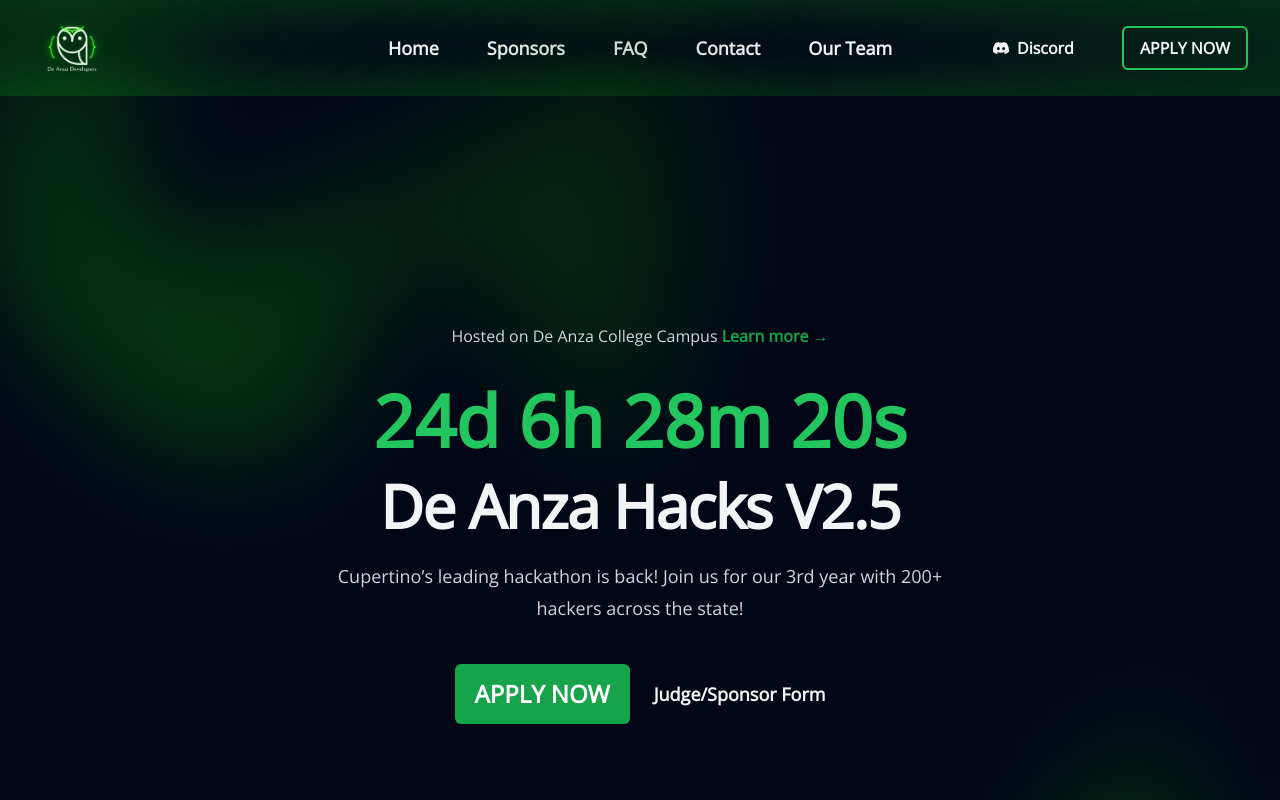
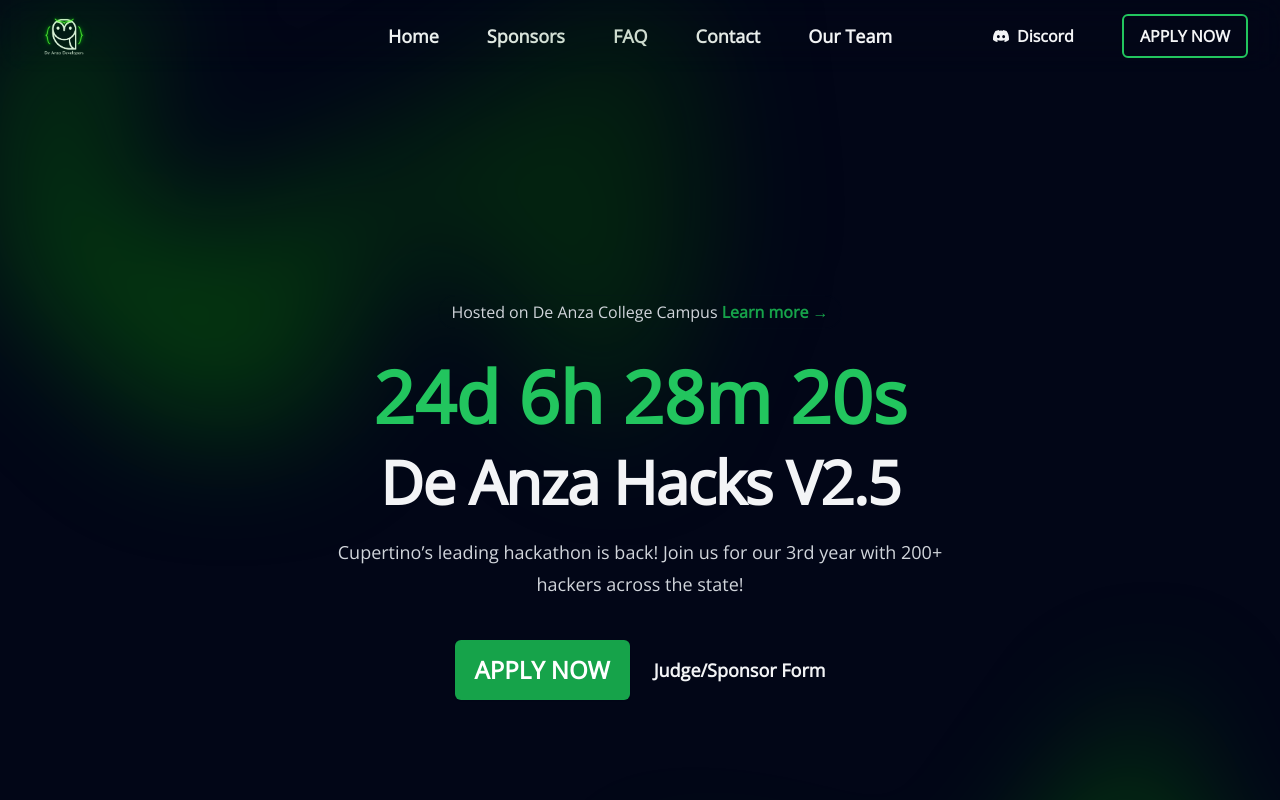
Before and after one commit to moyamanuel/da-hacks.github.io, a Next.js app: page / in a window 1280 px wide. Shown: the top 800 px of the page. Built offline with nearby package versions, Linux system fonts and the light colour scheme.

Commit message:
divide color change

```diff
--- a/src/app/components/faq.tsx
+++ b/src/app/components/faq.tsx
@@ -8,7 +8,7 @@
         <h2 className="mb-12 text-4xl font-bold text-center sm:text-5xl">
           Frequently Asked Questions
         </h2>
-        <div className="flex flex-col divide-y sm:px-8 lg:px-12 xl:px-32 divide-gray-700">
+        <div className="flex flex-col divide-y sm:px-8 lg:px-12 xl:px-32 divide-gray-200">
           <details>
             <summary className="py-2 outline-none cursor-pointer focus:underline">
               What is a hackathon?
--- a/src/app/components/navbar.tsx
+++ b/src/app/components/navbar.tsx
@@ -40,16 +40,16 @@
     <header
       className={`navbar ${
         show ? "sticky top-0 z-50" : " "
-      }   inset-x-0 top-0 z-50 bg-gradient-radial from-slate-950 to-green-950 `}
+      }   inset-x-0 top-0 z-50 backdrop-filter backdrop-blur-lg`}
     >
       <nav
-        className="flex items-center justify-between p-2 lg:px-8"
+        className="flex items-center justify-between p-1 lg:px-8"
         aria-label="Global"
       >
         <div className="flex lg:flex-1">
           <a href="/" className="-m-1.5 p-1.5">
             <span className="sr-only">De Anza Hacks</span>
-            <img className="h-20 w-auto" src="./dadevlogo.png" alt="" />
+            <img className="h-16 w-auto" src="./dadevlogo.png" alt="" />
           </a>
         </div>
         <div className="flex lg:hidden">
```
Also changed, not shown: 1 other file (tests, documents, lock files or other folders).
